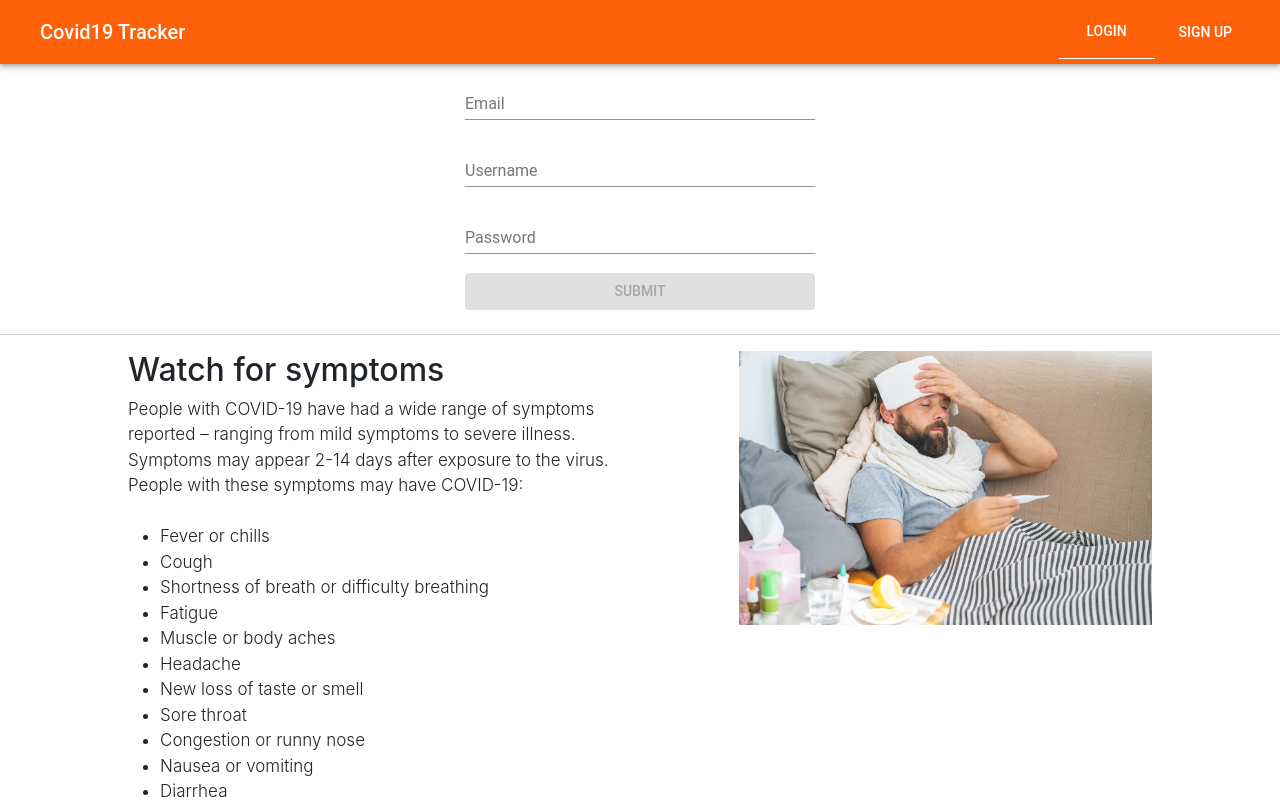
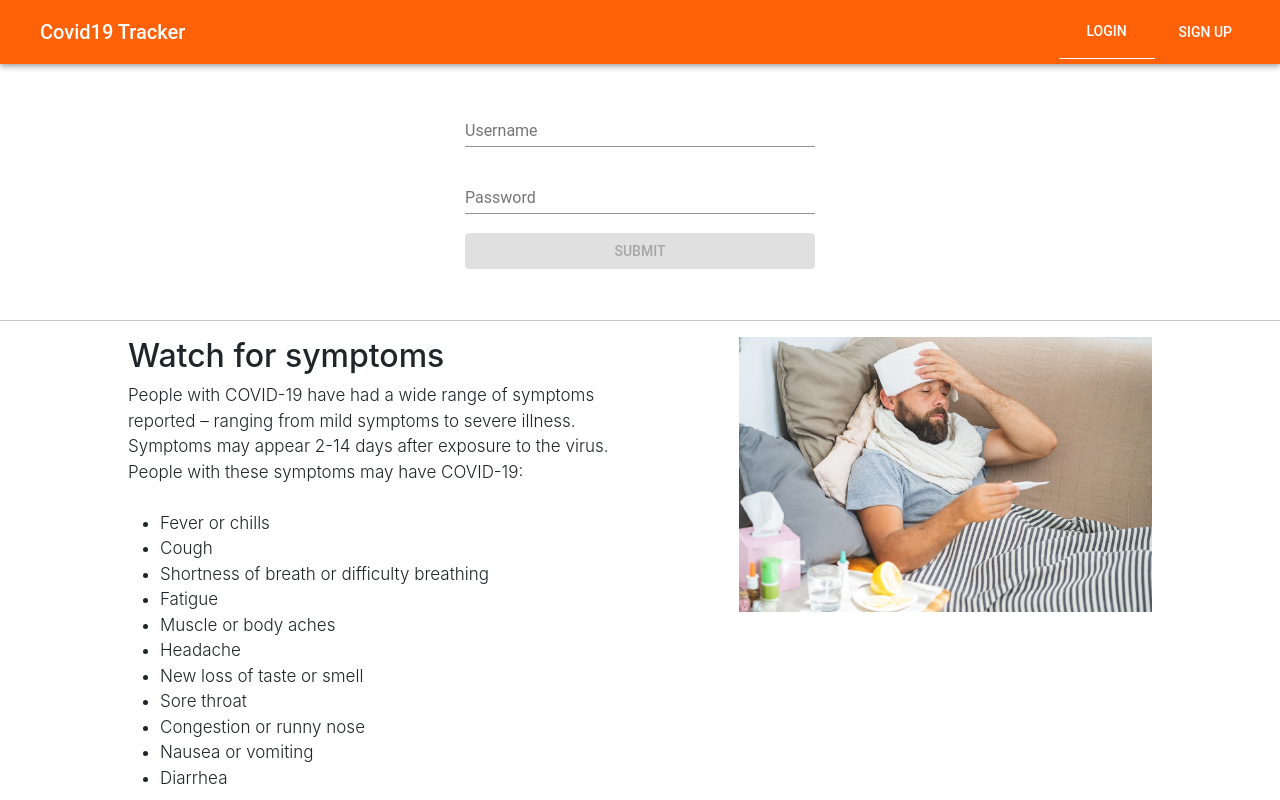
Before and after one commit to tydo83/term2-project2-frontend, a React (Create React App) app: page /login in a window 1280 px wide. Shown: the top 800 px of the page. Built offline with nearby package versions, Linux system fonts and the light colour scheme.

Commit message:
updated login component

```diff
--- a/src/components/Login/Login.js
+++ b/src/components/Login/Login.js
@@ -13,7 +13,6 @@ import {
 } from "@material-ui/core";
 
 import useInputHooks from '../hooks/useInputHooks'
-import useEmailHooks from '../hooks/useEmailHooks'
 import usePasswordHooks from '../hooks/usePasswordHooks'
 
 const useStyles = makeStyles((theme) => ({
@@ -25,20 +24,10 @@ const useStyles = makeStyles((theme) => ({
     },
 }))
 
-
-
 function Login() {
     const classes = useStyles();
 
     const [isButtonDisabled, setIsButtonDisabled] = useState(true)
-
-    // const [email, setEmail] = useState("")
-    // const [username, setUsername] = useState("")
-    // const [firstName, setFirstName] = useState("")
-    // const [lastName, setLastName] = useState("")
-    // const [password, setPassword] = useState("")
-
-    const [email, setEmail, inputEmailError, errorEmailMessage, isEmailOnBlur, handleEmailOnBlur] = useEmailHooks()
 
     const [
         username,
@@ -49,22 +38,24 @@ function Login() {
         handleInputOnBlur
     ] = useInputHooks()
 
-    const [firstName, setFirstName, inputFirstNameError, errorFirstNameMessage, isFirstNameOnBlur, handleFirstNameOnBlur] = useInputHooks()
-    const [lastName, setLastName, inputLastNameError, errorLastNameMessage, isLastNameOnBlur, handleLastNameOnBlur] = useInputHooks()
-
-    const [password, setPassword, passwordError, errorPasswordMessage, isPasswordOnBlur, handlePasswordOnBlur] = usePasswordHooks()
+    const [
+        password,
+        setPassword,
+        passwordError,
+        errorPasswordMessage,
+        isPasswordOnBlur,
+        handlePasswordOnBlur
+    ] = usePasswordHooks()
 
     function handleOnSubmit(e) {
         e.preventDefault()
     }
 
     // without onBlurVersion
-    let lengthChecker = email.length > 0 && username.length > 0 && firstName.length > 0 &&
-        lastName.length > 0 && password.length > 0
+    let lengthChecker = username.length > 0 && password.length > 0
 
-    let errChecker = inputEmailError
-        || inputUserNameError || inputFirstNameError
-        || inputLastNameError || passwordError
+    let errChecker =
+        inputUserNameError || passwordError
 
     useEffect(() => {
         if (lengthChecker && !errChecker) {
@@ -72,19 +63,7 @@ function Login() {
         } else {
             setIsButtonDisabled(true)
         }
-    }, [email, username, firstName, lastName, password])
-
-
-
-
-
-
-
-
-
-
-
-
+    }, [username, password])
 
     return (
         <Grid
@@ -97,20 +76,6 @@ function Login() {
         >
             <Grid item xs={12}>
                 <form className={classes.root} autoComplete="on" onSubmit={handleOnSubmit}>
-                    <FormControl error={inputEmailError}>
-                        <InputLabel htmlFor="component-email">Email</InputLabel>
-                        <Input
-                            id="component-email"
-                            name="email"
-                            value={email}
-                            onChange={(e) => setEmail(e)}
-                            onBlur={() => handleEmailOnBlur()}
-                        />
-                        <FormHelperText id="component-error-text">
-                            {inputEmailError && errorEmailMessage}
-                        </FormHelperText>
-                    </FormControl>
-                    <br />
                     <FormControl error={inputUserNameError}>
                         <InputLabel htmlFor="component-username">Username</InputLabel>
                         <Input
```
